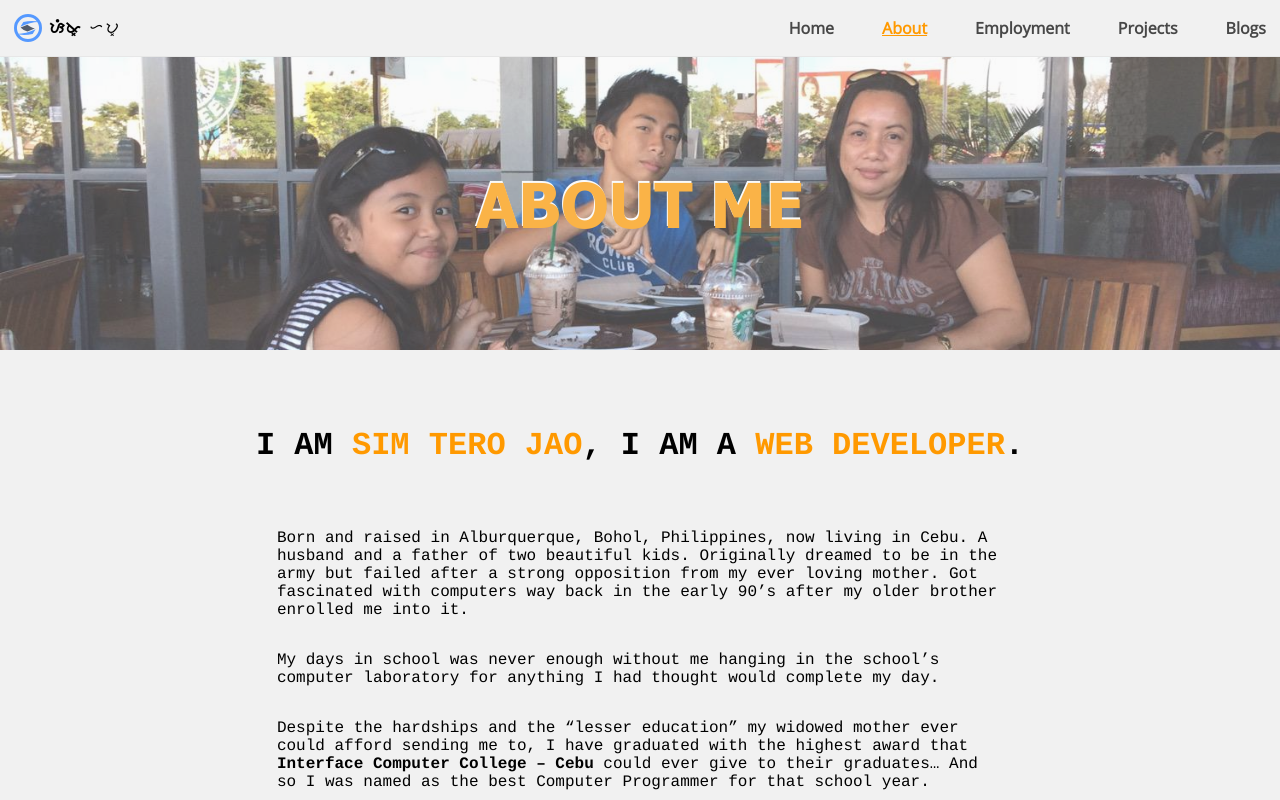
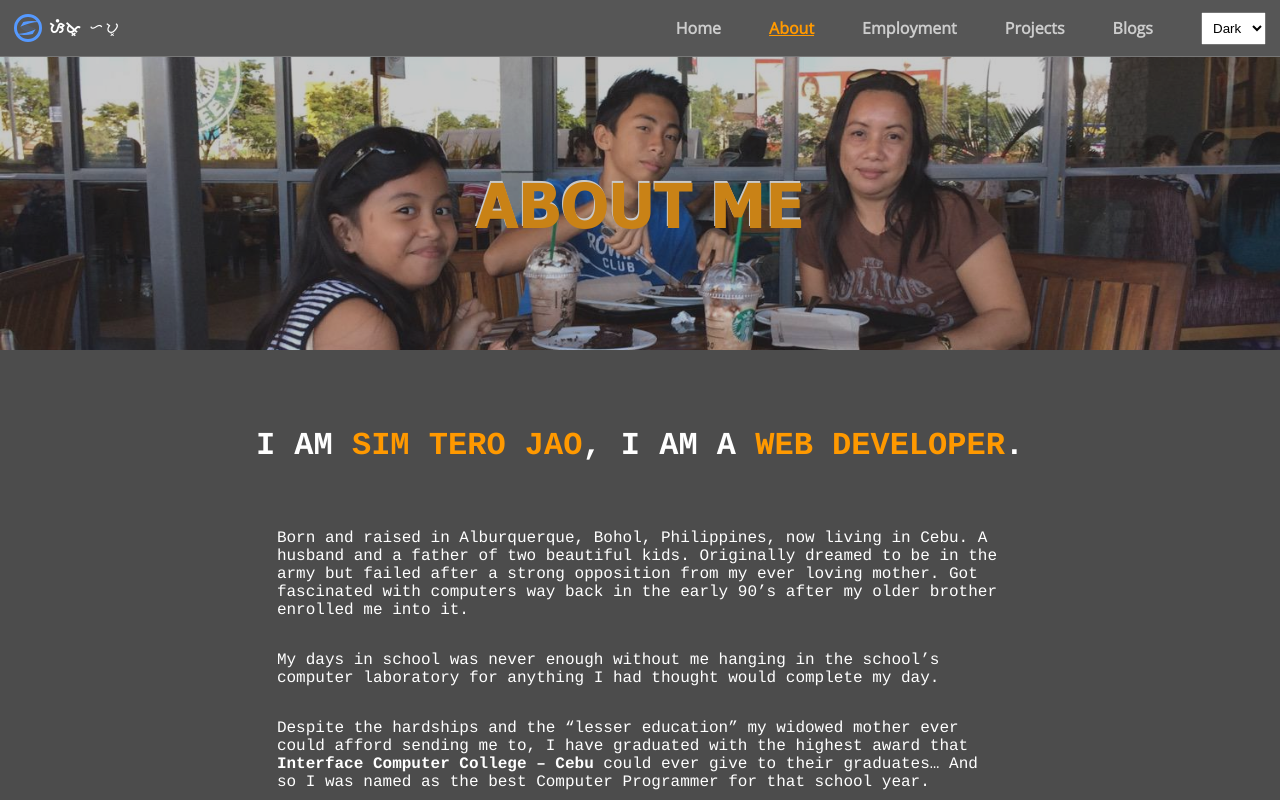
Before and after one commit to jaosimt/portfolio, a React (Create React App) app: page /about in a window 1280 px wide. Shown: the top 800 px of the page. Built offline with nearby package versions, Linux system fonts and the light colour scheme.

Commit message:
* added theme changer

```diff
--- a/src/App.js
+++ b/src/App.js
@@ -1,12 +1,22 @@
+import { useState } from "react";
 import { BrowserRouter as Router } from 'react-router-dom';
 import ContentContainer from "./components/ContentContainer";
 import './App.scss';
 
 function App() {
+	const [ theme, setTheme ] = useState(localStorage.getItem('SIM_PORTFOLIO_THEME') || 'dark');
+	const themeChangeHandler = e => {
+		const newTheme = e.target.value || 'light';
+		setTheme(newTheme);
+		localStorage.setItem('SIM_PORTFOLIO_THEME', newTheme);
+	};
+
 	return (
-		<div className="App">
+		<div className={ `App ${ theme }` }>
 			<Router>
-				<ContentContainer/>
+				<ContentContainer
+					theme={ theme }
+					onThemeChange={ themeChangeHandler } />
 			</Router>
 		</div>
 	);
--- a/src/App.scss
+++ b/src/App.scss
@@ -8,6 +8,7 @@
 }
 
 .App {
+  transition: background-color ease-in-out 1000ms, color ease-in-out 1000ms;
   font-family: Courier, "Courier New", monospace, OpenSans-Regular, Tahoma-Bold, serif;
   background-color: #f1f1f1;
   height: 100%;
@@ -16,8 +17,87 @@
   overflow: hidden;
 }
 
+.App.dark {
+  background-color: rgba(0, 0, 0, 0.7);
+  color: #fff;
+
+  .Header {
+    transition: background-color ease-in-out 1000ms, color ease-in-out 1000ms;
+
+    border-bottom: 1px solid #777;
+    background-color: #565656;
+
+    ul {
+      color: #fff;
+
+      #menu-hamburger {
+        span {
+          color: #fff;
+        }
+      }
+    }
+  }
+
+  .List {
+    .WorkTiles {
+      box-shadow: 0 0 14px 0 gainsboro;
+      border: 1px solid gainsboro;
+
+      .logo-wrapper {
+        .logo {
+          background-color: #fff;
+        }
+      }
+
+      .details {
+        background-color: rgba(0, 0, 0, 0.1);
+        border-top: 1px solid gainsboro;
+      }
+    }
+  }
+
+  .Details {
+    .logo-wrapper {
+      .subject-logo {
+        background-color: #fff;
+      }
+    }
+
+    .subject-details {
+      h4.label {
+        color: #000;
+      }
+    }
+  }
+  .Footer {
+    .current-page {
+      .bybyn {
+        color: #fff;
+      }
+    }
+  }
+
+  .Home {
+    .profile-image {
+      border: 14px solid #d8d8d8;
+    }
+  }
+}
+
+@media (max-width: 768px) {
+  .App.dark {
+
+    .Header {
+      ul {
+        background-color: #7b7a7a;
+      }
+    }
+  }
+}
+
 .bybyn {
-  font-family: Baybayin-Modern-Club, serif; }
+  font-family: Baybayin-Modern-Club, serif;
+}
 
 [disabled],
 .disabled {
@@ -26,9 +106,14 @@
   pointer-events: none !important;
 }
 
-.hidden { display: none !important; }
+.hidden {
+  display: none !important;
+}
+
 a,
-.gold { color: #f90; }
+.gold {
+  color: #f90;
+}
 
 button {
   transition: all ease-in-out 300ms;
@@ -38,11 +123,18 @@ button {
   cursor: pointer;
   line-height: 28px;
 
-  &:hover { border: 1px solid #c7c7c7; }
-  &:active { opacity: 0.3; }
+  &:hover {
+    border: 1px solid #c7c7c7;
+  }
+
+  &:active {
+    opacity: 0.3;
+  }
 }
 
-.text-center { text-align: center; }
+.text-center {
+  text-align: center;
+}
 
 .flex-center {
   display: flex;
@@ -50,6 +142,14 @@ button {
   align-items: center;
 }
 
-.text-shadow-white {text-shadow: white -1px -2px;}
-.bold { font-weight: bold; }
-.italic { font-style: italic; }
+.text-shadow-white {
+  text-shadow: white -1px -2px;
+}
+
+.bold {
+  font-weight: bold;
+}
+
+.italic {
+  font-style: italic;
+}
--- a/src/components/ContentContainer/index.js
+++ b/src/components/ContentContainer/index.js
@@ -20,7 +20,7 @@ import employmentBanner from "./images/professional-experience.jpg";
 import projectBanner from "./images/projects.jpg";
 import blogBanner from "./images/blogs.jpg";
 
-export default function ContentContainer() {
+export default function ContentContainer(props) {
 	const history = useHistory();
 
 	const [ pathname, setPathname ] = useState(history.location.pathname);
@@ -86,6 +86,8 @@ export default function ContentContainer() {
 		minHeight: `calc(100vh - ${ offset.header + offset.margin }px)`
 	} }>
 		<Header
+			theme={ props.theme }
+			onThemeChange={ props.onThemeChange }
 			history={ history }
 			setRef={ setHeaderRef }
 			onClick={ menuClickHandler }
--- a/src/components/Header/header.scss
+++ b/src/components/Header/header.scss
@@ -25,7 +25,7 @@
 
   ul {
     font-weight: bold;
-    transition: all ease-in-out 100ms;
+    transition: all ease-in-out 100ms, background-color ease-in-out 1000ms, color ease-in-out 1000ms;
     list-style: none;
     display: flex;
     margin: 0;
@@ -74,6 +74,17 @@
 
         &:active { opacity: 0.3; }
       }
+    }
+
+    select[name="theme-changer"] {
+      cursor: pointer;
+      outline: none;
+      padding: 7px;
+
+      -webkit-appearance: button;
+      -moz-appearance: button;
+      -webkit-user-select: none;
+      -moz-user-select: none;
     }
   }
 
@@ -125,6 +136,10 @@
       }
 
       #menu-hamburger { display: flex; }
+
+      select[name="theme-changer"] {
+        margin-top: 14px;
+      }
     }
 
     #header-hamburger {
--- a/src/components/Header/index.js
+++ b/src/components/Header/index.js
@@ -15,7 +15,7 @@ class Header extends Component {
 
 	render() {
 		const { right } = this.state;
-		const { selected, setRef, history, setMenuItem } = this.props;
+		const { selected, setRef, history, setMenuItem, onThemeChange, theme } = this.props;
 
 		return <div className={ `Header ${ selected }-page` } ref={ setRef }>
 			<div
@@ -42,6 +42,10 @@ class Header extends Component {
 						</li>
 					})
 				}
+				<select name="theme-changer" onChange={ onThemeChange } value={ theme }>
+					<option value="light">Light</option>
+					<option value="dark">Dark</option>
+				</select>
 			</ul>
 		</div>
 	}
--- a/src/components/List/details.scss
+++ b/src/components/List/details.scss
@@ -19,7 +19,10 @@
     .subject-logo {
       width: 294px;
       height: 294px;
-      background: #c7c7c7 url("../../images/noimage.png") no-repeat center 49%;
+      background-color: #c7c7c7;
+      background-image:  url("../../images/noimage.png");
+      background-repeat: no-repeat;
+      background-position: center 49%;
       background-size: contain;
     }
 
--- a/src/data/BlogDetails.js
+++ b/src/data/BlogDetails.js
@@ -55,7 +55,8 @@ export const kadauganDetails = <Fragment>
 	<span>Is it Chief Lapu-lapu? His bravery for standing his ground against the colonizers? And most probably Christianity is one of the reason he stood his ground and fought.</span>
 	<p>None of these make any sense to me at all!</p>
 	<p>We are not respecting Chief Lapu-lapu if we're infusing the very same thing, religion or someone else's tradition that he probably fought against, especially during the celebration of what is supposed to be <strong className="italic">The Kadaugan sa Mactan</strong>.</p>
-	<p>This is my humble opinion and my opinion alone and I am asking...</p>
+	<p>This is my humble opinion and my opinion alone.</p>
+	<p>And so, I am asking....</p>
 	<h3>Did he really win?</h3>
 	<br/>
 </Fragment>;
```
